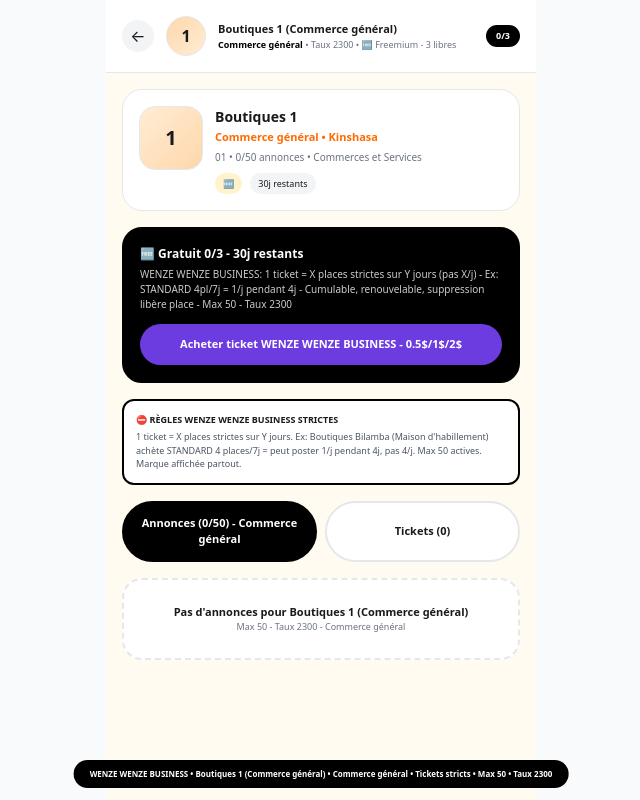
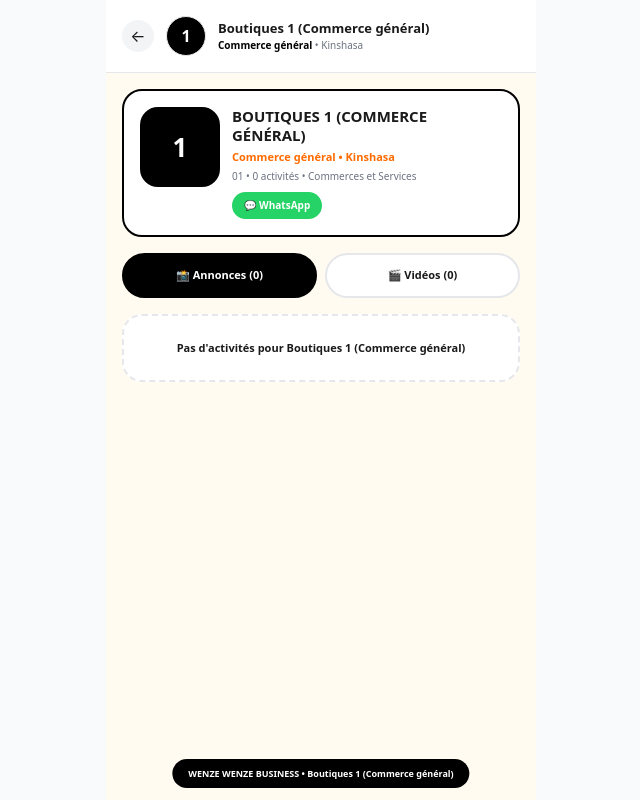
Before and after one commit to kongolokelvin47-cmd/Wenze-pwa, a Next.js app: page /boutique/1 in a window 1280 px wide. Shown: the whole page, without its empty margins (319-959 px from the left). Built offline with nearby package versions, Linux system fonts and the light colour scheme.

Commit message:
Refactor boutique page logic and UI components

```diff
--- a/app/boutique/[id]/page.tsx
+++ b/app/boutique/[id]/page.tsx
@@ -1,41 +1,47 @@
 "use client";
 import { useEffect, useState, useMemo } from "react";
 import Link from "next/link";
-import { useParams, useRouter } from "next/navigation";
-import { FREEMIUM, PALIERS, TAUX_CDF, toCDF, toCDFString, verifierAbonnement, checkFreemiumWenze, isCompteCache, libererPlace, renouvelerTicket } from "@/lib/paiement";
-import { getCategorieById, normalizeCategorie, CATEGORIES_WENZE } from "@/lib/categories";
+import { useParams } from "next/navigation";
+import { TAUX_CDF, toCDF } from "@/lib/paiement";
+import { getCategorieById, normalizeCategorie } from "@/lib/categories";
 
-export const dynamic = 'force-dynamic';
+export const dynamic = "force-dynamic";
 
 function cleanWa(n:any){ return (n||"").toString().replace(/[^0-9]/g,"").replace(/^0+/,""); }
-function formatDate(d:any){ try{ const date = typeof d==="number" ? new Date(d) : new Date(d); return date.toLocaleDateString("fr-FR",{day:"2-digit",month:"short",year:"numeric"}); }catch{ return String(d); } }
+function formatDate(d:any){ try{ return new Date(d).toLocaleDateString("fr-FR",{day:"2-digit",month:"short",year:"numeric"}); }catch{ return ""; } }
 function getCurrentUser(){ try{ const r=localStorage.getItem("wenze_user"); return r?JSON.parse(r):null; }catch{ return null; } }
+function readList(k:string):any[]{ try{ const r=localStorage.getItem(k); const v=r?JSON.parse(r):[]; return Array.isArray(v)?v:[]; }catch{ return []; } }
 
-// WENZE WENZE BUSINESS - Identité Boutique + Marque
+// FIX TAUTOLOGIE EXPERT - Boutiques Boutique 8889 -> Boutiques 8889
 function getBoutiqueIdentite(u:any, wa:string){
-  const nomBrut = (u.nomBoutique || u.boutiqueName || u.nomEtablissement || u.name || "").trim();
-  const marqueBrut = (u.marque || u.slogan || u.activite || u.typeBoutique || "").trim();
+  const nomBrut = (u?.nomBoutique || u?.boutiqueName || u?.nomEtablissement || u?.name || "").trim();
+  const marqueBrut = (u?.marque || u?.slogan || u?.activite || "").trim();
 
-  if(nomBrut.includes("(") && nomBrut.toLowerCase().includes("boutiques")){
+  // Cas déjà bon: "Boutiques Bilamba (Maison d'habillement)" -> garde, nettoie double
+  if(nomBrut.toLowerCase().includes("boutiques") && nomBrut.includes("(")){
+    const cleaned = nomBrut.replace(/Boutiques\s+Boutiques/i,"Boutiques").replace(/Boutique\s+Boutiques/i,"Boutiques").trim();
     return {
-      nomComplet: nomBrut,
-      nomCourt: nomBrut.split("(")[0].trim(),
-      marque: nomBrut.match(/\((.*?)\)/)?.[1] || marqueBrut || "Commerce général",
-      initial: nomBrut.replace(/Boutiques/i,"").trim()[0] || "B"
+      nomComplet: cleaned,
+      nomCourt: cleaned.split("(")[0].trim(),
+      marque: cleaned.match(/\((.*?)\)/)?.[1] || marqueBrut || "Commerce général",
+      initial: cleaned.replace(/^Boutiques\s*/i,"").trim()[0]?.toUpperCase() || "B"
     };
   }
 
-  let nomBase = nomBrut.replace(/^Boutiques\s*/i,"").trim();
-  if(!nomBase || nomBase.startsWith("Boutique ")){
-    const cat = (u.categorieId || "").toLowerCase();
+  // Nettoie Boutiques + Boutique au singulier
+  let nomBase = nomBrut.replace(/^Boutiques\s*/i,"").replace(/^Boutique\s*/i,"").split("(")[0].trim();
+  if(!nomBase){
+    const cat = (u?.categorieId || "").toLowerCase();
     if(cat.includes("vetement") || cat.includes("habillement")) nomBase = "Bilamba";
     else if(cat.includes("agro")) nomBase = "Mamie Wenze";
     else if(cat.includes("electronique")) nomBase = "TechZone Kin";
     else if(cat.includes("beaute")) nomBase = "Beauty Glam";
-    else nomBase = wa ? `Boutique ${wa.slice(-4)}` : "Wenze Shop";
+    else nomBase = wa ? `8889`.length ? `${wa.slice(-4)}` : "Wenze Shop" : "Wenze Shop";
+    // Si wa existe, on met le numéro: ex 8889
+    if(wa && nomBase === wa.slice(-4)) nomBase = wa.slice(-4);
   }
 
-  let marqueFinale = marqueBrut;
+  let marqueFinale = marqueBrut.replace(/^Boutiques\s*/i,"").replace(/^Boutique\s*/i,"").trim();
   if(!marqueFinale){
     if(nomBase.toLowerCase().includes("bilamba")) marqueFinale = "Maison d'habillement";
     else if(nomBase.toLowerCase().includes("mamie")) marqueFinale = "Agro & Vivrier";
@@ -54,60 +60,39 @@ function getBoutiqueIdentite(u:any, wa:string){
 
 export default function BoutiquePage(){
   const params = useParams();
-  const router = useRouter();
-  const rawId = (params?.id as string)||"";
+  const rawId = (params?.id as string) || (params?.wa as string) || "";
   let idParam = rawId;
-  try{ idParam = decodeURIComponent(rawId); }catch{ idParam = rawId; }
+  try{ idParam = decodeURIComponent(rawId); }catch{}
   const waSearch = cleanWa(idParam);
 
   const [boutique, setBoutique] = useState<any>(null);
   const [annonces, setAnnonces] = useState<any[]>([]);
-  const [transactions, setTransactions] = useState<any[]>([]);
-  const [abInfo, setAbInfo] = useState<any>(null);
   const [loading, setLoading] = useState(true);
-  const [tab, setTab] = useState<"annonces"|"operations">("annonces");
+  const [tab, setTab] = useState<"annonces"|"videos">("annonces");
   const [currentUser, setCurrentUser] = useState<any>(null);
   const [toast, setToast] = useState<string|null>(null);
-  const [isCacheView, setIsCacheView] = useState(false);
+  const [lightbox, setLightbox] = useState<any>(null);
 
   const refresh = ()=>{
     try{
       const u = getCurrentUser(); setCurrentUser(u);
-      const allRaw = localStorage.getItem("wenze_all_users");
-      const allUsers = allRaw ? JSON.parse(allRaw) : [];
+      const allUsers = readList("wenze_all_users");
       let found = allUsers.find((x:any)=> cleanWa(x.ownerWhatsapp||x.whatsapp||x.id)===waSearch || x.id===idParam);
       if(!found && u && cleanWa(u.ownerWhatsapp||u.whatsapp||u.id)===waSearch) found = u;
       if(!found) found = { nom:idParam, nomEtablissement:idParam, ownerWhatsapp:waSearch, whatsapp:waSearch, categorieId:"commerces-services", ville:"Kinshasa", createdAt: new Date().toISOString() };
 
-      const cache = isCompteCache(found);
-      setIsCacheView(cache);
-
       if(found){
         const fixedCat = normalizeCategorie(found.categorieId||"commerces-services");
         const catObj = getCategorieById(fixedCat);
-        const listTmp = JSON.parse(localStorage.getItem("wenze_annonces_list")||"[]");
-        const countTmp = listTmp.filter((a:any)=> cleanWa(a.ownerWhatsapp||a.whatsapp||a.userId)===waSearch).length;
-        const check = checkFreemiumWenze(found, countTmp);
         const identite = getBoutiqueIdentite(found, waSearch);
-        found = {...found, ...identite, categorieId:fixedCat, categorieTitre:catObj?.titre||fixedCat, catObj, abCheck: check, isCache: cache };
+        found = {...found, ...identite, categorieId:fixedCat, categorieTitre:catObj?.titre||fixedCat, photo: found.photo || found.avatar || "" };
       }
       setBoutique(found);
 
-      const listRaw = localStorage.getItem("wenze_annonces_list");
-      const list = listRaw ? JSON.parse(listRaw) : [];
+      const list = readList("wenze_annonces_list");
       const res = list.filter((a:any)=> cleanWa(a.ownerWhatsapp||a.whatsapp||a.userId)===waSearch);
       res.sort((a:any,b:any)=> new Date(b.createdAt||0).getTime() - new Date(a.createdAt||0).getTime());
       setAnnonces(res);
-
-      const transRaw = localStorage.getItem("wenze_transactions");
-      const trans = transRaw ? JSON.parse(transRaw) : [];
-      const uniq:any[]=[]; const seen:any={};
-      for(const t of trans){ const tid=t.transactionId||t.id||t.ticketId; if(tid&&!seen[tid]){ seen[tid]=true; uniq.push(t); } }
-      uniq.sort((a:any,b:any)=> new Date(b.date||b.createdAt||0).getTime() - new Date(a.date||a.createdAt||0).getTime());
-      setTransactions(uniq.filter((t:any)=> !t.ownerWhatsapp || cleanWa(t.ownerWhatsapp)===waSearch || cleanWa(t.userId||"")===waSearch).slice(0,30));
-
-      const checkB = checkFreemiumWenze(found, res.length);
-      setAbInfo(checkB);
     }catch{}
     setLoading(false);
   };
@@ -116,145 +101,120 @@ export default function BoutiquePage(){
 
   const isOwner = useMemo(()=>{
     if(!currentUser) return false;
-    const waU = cleanWa(currentUser.ownerWhatsapp||currentUser.whatsapp||currentUser.id);
-    return waU===waSearch || currentUser.id===idParam;
+    return cleanWa(currentUser.ownerWhatsapp||currentUser.whatsapp||currentUser.id)===waSearch || currentUser.id===idParam;
   },[currentUser, waSearch, idParam]);
+
+  const videos = useMemo(()=> annonces.filter(a=> a.video || a.videoUrl || a.mediaType==="video"), [annonces]);
+  const images = useMemo(()=> annonces.filter(a=> !a.video && !a.videoUrl), [annonces]);
 
   const handleWhatsApp = (annonce:any)=>{
     const phone = cleanWa(boutique?.ownerWhatsapp||boutique?.whatsapp||waSearch);
-    const msg = `Bonjour ${boutique?.nomComplet||boutique?.nom||'Boutique'}! Sur WENZE WENZE BUSINESS, intéressé par *${annonce.titre}* à ${annonce.prix}$ / ${toCDF(annonce.prix).toLocaleString()} CDF (ID: ${annonce.id}) - Marque: ${boutique?.marque} - Précise taille/couleur/qty? - 0% comm - Taux ${TAUX_CDF}`;
+    const msg = `Bonjour ${boutique?.nomComplet}! Sur WENZE WENZE BUSINESS, intéressé par *${annonce.titre}* à ${annonce.prix}$ / ${toCDF(annonce.prix).toLocaleString()} CDF - Marque: ${boutique?.marque} - Précise taille/couleur/qty? - Taux ${TAUX_CDF}`;
     window.open(`https://wa.me/${phone}?text=${encodeURIComponent(msg)}`,"_blank");
   };
 
   const handleDelete = (annonceId:string)=>{
     if(!isOwner){ setToast("⛔ Pas ton annonce"); setTimeout(()=>setToast(null),3000); return; }
-    if(!confirm("Supprimer cette annonce? TA PLACE SERA LIBÉRÉE dans ton ticket WENZE WENZE BUSINESS. Tu pourras reposter dedans jusqu'à expiration.")) return;
+    if(!confirm("Supprimer cette annonce ?")) return;
     try{
-      const list = JSON.parse(localStorage.getItem("wenze_annonces_list")||"[]");
-      const filtered = list.filter((a:any)=> a.id!==annonceId);
-      localStorage.setItem("wenze_annonces_list", JSON.stringify(filtered));
-      libererPlace(annonceId);
+      const list = readList("wenze_annonces_list");
+      localStorage.setItem("wenze_annonces_list", JSON.stringify(list.filter((a:any)=> a.id!==annonceId)));
       setAnnonces(prev=> prev.filter(a=> a.id!==annonceId));
-      setToast("✅ Supprimé - Place libérée - WENZE WENZE BUSINESS");
-      refresh();
+      setToast("✅ Supprimé");
       setTimeout(()=>setToast(null),3000);
     }catch{ setToast("Erreur suppression"); setTimeout(()=>setToast(null),3000); }
   };
 
-  const handleRenouveler = (ticketId:string)=>{
-    const res = renouvelerTicket(ticketId);
-    if(res.success){ setToast(`♻️ Ticket renouvelé +${res.ticket.jours}j - Expire ${formatDate(res.ticket.expireAt)}`); refresh(); setTimeout(()=>setToast(null),3000); }
-  };
-
-  if(loading) return <div className="max-w-[430px] mx-auto bg-[#FFFBF0] min-h-screen p-6 text-center font-black">Chargement WENZE WENZE BUSINESS... Taux {TAUX_CDF}</div>;
-
-  if(isCacheView && !isOwner){
-    return (
-      <div className="max-w-[430px] mx-auto bg-[#FFFBF0] min-h-screen pb-20 p-6 text-center">
-        <div className="bg-white border-2 border-black rounded-[24px] p-8 mt-10">
-          <p className="text-4xl">🔒</p>
-          <p className="font-black text-[16px] mt-4">{boutique?.nomComplet || `Boutique ${idParam}`} en mode caché</p>
-          <p className="text-[11px] text-gray-600 mt-2">Ce vendeur a utilisé ses 3 images à vie gratuites et ses 30j sont expirés. Son compte est caché jusqu'à achat d'un ticket WENZE WENZE BUSINESS. Ex: Boutiques Bilamba (Maison d'habillement).</p>
-          <Link href="/" className="mt-6 block bg-black text-white py-3 rounded-full font-black text-[11px]">Retour accueil - Taux {TAUX_CDF}</Link>
-        </div>
-      </div>
-    );
-  }
+  if(loading) return <div className="max-w-[430px] mx-auto bg-[#FFFBF0] min-h-screen p-6 text-center font-black">Chargement...</div>;
 
   return (
     <div className="max-w-[430px] mx-auto bg-[#FFFBF0] min-h-screen pb-28">
       <header className="sticky top-0 bg-white z-20 p-4 border-b flex items-center gap-3">
         <Link href="/boutiques" className="w-8 h-8 bg-gray-100 rounded-full flex items-center justify-center">←</Link>
-        <div className="w-10 h-10 rounded-full bg-gradient-to-br from-orange-200 to-orange-100 flex items-center justify-center font-black border">
-          {boutique?.initial || "B"}
+        <div className="w-10 h-10 rounded-full bg-black text-white flex items-center justify-center font-black border overflow-hidden">
+          {boutique?.photo ? <img src={boutique.photo} className="w-full h-full object-cover"/> : boutique?.initial || "B"}
         </div>
         <div className="flex-1 min-w-0">
-          <h1 className="font-black text-[11px] truncate">{boutique?.nomComplet || idParam} {isOwner?"• TOI":""}</h1>
-          <p className="text-[9px] text-gray-500 truncate"><span className="font-bold text-black">{boutique?.marque}</span> • Taux {TAUX_CDF} • {abInfo?.badge} {abInfo?.palierId || "Freemium"} {abInfo?.placesRestantes!==undefined?`- ${abInfo.placesRestantes} libres`:''}</p>
+          <h1 className="font-black text-[13px] truncate">{boutique?.nomComplet || idParam} {isOwner?"• TOI":""}</h1>
+          <p className="text-[10px] text-gray-500 truncate"><span className="font-bold text-black">{boutique?.marque}</span> • {boutique?.ville||"Kinshasa"}</p>
         </div>
-        <span className={`text-[9px] px-2.5 py-1 rounded-full font-black ${abInfo?.isCache?'bg-red-600 text-white':abInfo?.isPaye?'bg-green-600 text-white':'bg-black text-white'}`}>{abInfo?.isCache?"CACHÉ":abInfo?.isPaye?`${abInfo.ticketsActifs?.length||0} tickets`:`${abInfo?.count||0}/3`}</span>
       </header>
 
       <div className="p-4">
-        {/* Profil boutique avec marque */}
-        <div className="bg-white border rounded-[20px] p-4 mb-4 flex gap-3">
-          <div className="w-16 h-16 rounded-[16px] bg-gradient-to-br from-orange-100 to-orange-200 flex items-center justify-center text-xl font-black border">
-            {boutique?.initial || "B"}
+        {/* BANDE PROFIL AGRANDIE - PHOTO VISIBLE + NOM GRAS */}
+        <div className="bg-white border-2 border-black rounded-[20px] p-4 mb-4 flex gap-3">
+          <div className="w-20 h-20 rounded-[18px] bg-black text-white flex items-center justify-center text-[26px] font-black border-2 border-black overflow-hidden shrink-0">
+            {boutique?.photo ? <img src={boutique.photo} className="w-full h-full object-cover"/> : boutique?.initial || "B"}
           </div>
-          <div className="flex-1">
-            <p className="font-black text-[14px]">{boutique?.nomCourt || boutique?.nomComplet}</p>
-            <p className="text-[11px] font-bold text-[#FF6B00] mt-0.5">{boutique?.marque} • {boutique?.ville||"Kinshasa"}</p>
-            <p className="text-[10px] text-gray-500 mt-1">0{boutique?.ownerWhatsapp?.slice(-9)} • {annonces.length}/{abInfo?.totalImagesMax||50} annonces • {boutique?.categorieTitre}</p>
+          <div className="flex-1 min-w-0">
+            <p className="font-black text-[15px] leading-tight uppercase">{boutique?.nomComplet}</p>
+            <p className="text-[11px] font-bold text-[#FF6B00] mt-1">{boutique?.marque} • {boutique?.ville||"Kinshasa"}</p>
+            <p className="text-[10px] text-gray-500 mt-1">0{cleanWa(boutique?.ownerWhatsapp||boutique?.whatsapp||waSearch).slice(-9)} • {annonces.length} activités • {boutique?.categorieTitre}</p>
             <div className="flex gap-2 mt-2">
-              <span className="text-[9px] bg-[#FFF2CC] px-2 py-1 rounded-full font-bold">{abInfo?.badge} {abInfo?.palierId}</span>
-              <span className="text-[9px] bg-gray-100 px-2 py-1 rounded-full">{abInfo?.joursRestants||0}j restants</span>
+              <a href={`https://wa.me/${waSearch}`} target="_blank" className="bg-[#25D366] text-white px-3 py-1.5 rounded-full text-[10px] font-black">💬 WhatsApp</a>
+              {isOwner && <Link href="/publier" className="bg-black text-white px-3 py-1.5 rounded-full text-[10px] font-black">+ Publier</Link>}
             </div>
           </div>
         </div>
 
-        {isCacheView && isOwner && (
-          <div className="bg-red-600 text-white rounded-[20px] p-4 mb-4 border-2 border-black">
-            <p className="font-black text-[13px]">🔒 TON COMPTE EST CACHÉ - {boutique?.nomComplet}</p>
-            <p className="text-[11px] mt-1">Freemium 3 images à vie + 30j expirés. Tes {annonces.length} annonces invisibles. Achète ticket WENZE WENZE BUSINESS pour réapparaître. Ex: Boutiques Bilamba (Maison d'habillement) paie 0.5$ et revient.</p>
-            <Link href="/abonnement" className="mt-3 block bg-white text-black text-center py-3 rounded-full font-black text-[11px]">Payer 0.5$ - Réapparaître - WENZE WENZE BUSINESS</Link>
-          </div>
-        )}
-
-        {!isCacheView && (
-          <div className={`rounded-[20px] p-4 mb-4 border-2 ${abInfo?.isPaye?"bg-green-50 border-green-300":"bg-black text-white border-black"}`}>
-            <p className={`font-black text-[12px] ${abInfo?.isPaye?"text-green-800":"text-white"}`}>{abInfo?.message}</p>
-            <p className={`text-[10px] mt-1 ${abInfo?.isPaye?"text-green-700":"text-white/80"}`}>WENZE WENZE BUSINESS: 1 ticket = X places strictes sur Y jours (pas X/j) - Ex: STANDARD 4pl/7j = 1/j pendant 4j - Cumulable, renouvelable, suppression libère place - Max 50 - Taux {TAUX_CDF}</p>
-            {abInfo?.ticketsActifs?.length>0 && <p className="text-[9px] mt-2 opacity-80">{abInfo.ticketsActifs.length} ticket(s) actif(s) - {abInfo.placesRestantes} places libres / {abInfo.totalImagesMax} - {boutique?.marque}</p>}
-            {!abInfo?.isPaye && <Link href="/abonnement" className="mt-3 block bg-[#6C3CE0] text-white text-center py-3 rounded-full font-bold text-[11px]">Acheter ticket WENZE WENZE BUSINESS - 0.5$/1$/2$</Link>}
-          </div>
-        )}
+        {/* PANNEAU PRIX ABONNEMENT SUPPRIME - RESTE QUE DANS /tarif */}
 
         {toast && <div className="mb-3 bg-black text-white p-3 rounded-xl text-[10px] font-bold text-center">{toast}</div>}
 
-        <div className="bg-white border-2 border-black rounded-xl p-3 mb-4 text-[9px]">
-          <p className="font-black">⛔ RÈGLES WENZE WENZE BUSINESS STRICTES</p>
-          <p className="text-gray-600 mt-1">1 ticket = X places strictes sur Y jours. Ex: Boutiques Bilamba (Maison d'habillement) achète STANDARD 4 places/7j = peut poster 1/j pendant 4j, pas 4/j. Max 50 actives. Marque affichée partout.</p>
-        </div>
-
         <div className="flex gap-2 mb-4">
-          <button onClick={()=> setTab("annonces")} className={`flex-1 py-3 rounded-full font-black text-[11px] border-2 ${tab==="annonces" ? "bg-black text-white border-black" : "bg-white"}`}>Annonces ({annonces.length}/50) - {boutique?.marque}</button>
-          <button onClick={()=> setTab("operations")} className={`flex-1 py-3 rounded-full font-black text-[11px] border-2 ${tab==="operations" ? "bg-[#6C3CE0] text-white border-[#6C3CE0]" : "bg-white"}`}>Tickets ({transactions.length})</button>
+          <button onClick={()=> setTab("annonces")} className={`flex-1 py-3 rounded-full font-black text-[11px] border-2 ${tab==="annonces" ? "bg-black text-white border-black" : "bg-white"}`}>📸 Annonces ({annonces.length})</button>
+          <button onClick={()=> setTab("videos")} className={`flex-1 py-3 rounded-full font-black text-[11px] border-2 ${tab==="videos" ? "bg-black text-white border-black" : "bg-white"}`}>🎬 Vidéos ({videos.length})</button>
         </div>
 
         {tab==="annonces" ? (
           <div className="grid gap-3">
-            {annonces.length===0 ? <div className="bg-white border-2 border-dashed rounded-[20px] p-6 text-center"><p className="font-black text-[11px]">Pas d'annonces pour {boutique?.nomComplet}</p><p className="text-[9px] text-gray-500">Max 50 - Taux {TAUX_CDF} - {boutique?.marque}</p></div> :
+            {annonces.length===0 ? <div className="bg-white border-2 border-dashed rounded-[20px] p-6 text-center"><p className="font-black text-[11px]">Pas d'activités pour {boutique?.nomComplet}</p></div> :
               annonces.map((a:any)=>(
                 <div key={a.id} className="bg-white border-2 rounded-[20px] p-3 flex gap-3">
-                  <div className="w-20 h-20 bg-gray-50 rounded-xl overflow-hidden border">{a.photo ? <img src={a.photo} className="w-full h-full object-cover"/> : "📦"}</div>
-                  <div className="flex-1">
-                    <p className="text-[11px] font-black">{a.titre} {a.ticketId && <span className="text-[7px] bg-gray-100 px-1 rounded">🎫 {a.ticketId.slice(0,8)}</span>}</p>
-                    <p className="text-[9px] text-gray-500">{a.commune} • {boutique?.marque} • Ticket {a.palierId||'Freemium'}</p>
-                    <p className="text-[10px] font-black mt-1 text-red-600">{a.prix}$ / {toCDF(a.prix).toLocaleString()} CDF</p>
+                  <div className="w-24 h-24 bg-gray-50 rounded-xl overflow-hidden border shrink-0 cursor-pointer" onClick={()=>setLightbox(a)}>
+                    {a.video || a.videoUrl ? <video src={a.video||a.videoUrl} className="w-full h-full object-cover" muted playsInline preload="metadata"/> : a.photo ? <img src={a.photo} className="w-full h-full object-cover"/> : <div className="w-full h-full flex items-center justify-center">📦</div>}
+                    {(a.video||a.videoUrl) && <span className="absolute -mt-6 ml-1 bg-black/70 text-white text-[8px] px-1.5 py-0.5 rounded-full">▶ VIDEO</span>}
+                  </div>
+                  <div className="flex-1 min-w-0">
+                    <p className="text-[11px] font-black truncate">{a.titre}</p>
+                    <p className="text-[9px] text-gray-500">{a.commune||boutique?.ville} • {boutique?.marque}</p>
+                    <p className="text-[11px] font-black mt-1">{a.prix}$ / {toCDF(a.prix).toLocaleString()} CDF</p>
                     <button onClick={()=>handleWhatsApp(a)} className="w-full mt-2 bg-[#25D366] text-white py-2 rounded-full font-black text-[9px]">💬 WhatsApp - {boutique?.nomCourt}</button>
                     <div className="flex gap-2 mt-2">
                       <Link href={`/produit/${a.id}`} className="flex-1 bg-white border-2 border-black py-2 rounded-full font-black text-[9px] text-center">👁️ Voir</Link>
                       {isOwner && <Link href={`/publier?edit=${a.id}`} className="flex-1 bg-black text-white py-2 rounded-full font-black text-[9px] text-center">✏️ Edit</Link>}
                     </div>
-                    {isOwner && <button onClick={()=>handleDelete(a.id)} className="mt-2 text-[8px] text-red-600 font-black border border-red-200 px-3 py-1 rounded-full">🗑️ Supprimer - Place libérée WENZE WENZE BUSINESS</button>}
+                    {isOwner && <button onClick={()=>handleDelete(a.id)} className="mt-2 text-[8px] text-red-600 font-black border border-red-200 px-3 py-1 rounded-full">🗑️ Supprimer</button>}
                   </div>
                 </div>
               ))
             }
           </div>
         ) : (
-          <div className="grid gap-2">
-            {transactions.map((t:any,i:number)=>(
-              <div key={i} className="bg-white border rounded-xl p-3">
-                <p className="font-bold text-[11px]">{t.palierId||t.offreId||t.type||"Ticket"} {t.ticketId?.slice(0,12)||""} ✅ - {boutique?.nomCourt}</p>
-                <p className="text-[9px] text-gray-500">{t.prixUSD||t.prix}$ / {t.prixCDF?.toLocaleString()||toCDF(t.prixUSD||0).toLocaleString()} CDF - {formatDate(t.createdAt||t.date)}</p>
-              </div>
-            ))}
+          <div className="grid grid-cols-2 gap-2">
+            {videos.length===0 ? <div className="col-span-2 bg-white border-2 border-dashed rounded-[20px] p-6 text-center"><p className="font-black text-[11px]">Pas de vidéos</p></div> :
+              videos.map((a:any)=>(
+                <div key={a.id} className="bg-white border rounded-xl overflow-hidden">
+                  <video src={a.video||a.videoUrl} controls playsInline className="w-full aspect-square object-cover bg-black"/>
+                  <div className="p-2"><p className="font-bold text-[11px] truncate">{a.titre}</p><p className="text-[10px]">{a.prix}$</p></div>
+                </div>
+              ))
+            }
           </div>
         )}
       </div>
 
-      <div className="fixed bottom-3 left-1/2 -translate-x-1/2 bg-black text-white px-4 py-2 rounded-full text-[8px] font-bold">WENZE WENZE BUSINESS • {boutique?.nomComplet} • {boutique?.marque} • Tickets stricts • Max 50 • Taux {TAUX_CDF}</div>
+      {/* LIGHTBOX IMAGE / VIDEO PLEIN ECRAN AU CLIC */}
+      {lightbox && (
+        <div className="fixed inset-0 bg-black/90 z-50 flex flex-col items-center justify-center p-4" onClick={()=>setLightbox(null)}>
+          <button className="self-end bg-white w-9 h-9 rounded-full font-black mb-2">✕</button>
+          {lightbox.video||lightbox.videoUrl ? <video src={lightbox.video||lightbox.videoUrl} controls autoPlay className="max-w-full max-h-[70vh] rounded-xl"/> : <img src={lightbox.photo} className="max-w-full max-h-[70vh] rounded-xl object-contain"/>}
+          <p className="text-white font-black text-[13px] mt-3 text-center">{lightbox.titre} - {lightbox.prix}$</p>
+          <button onClick={(e)=>{e.stopPropagation(); handleWhatsApp(lightbox);}} className="mt-3 bg-[#25D366] text-white px-6 py-3 rounded-full font-black text-[12px]">💬 Commander sur WhatsApp</button>
+        </div>
+      )}
+
+      <div className="fixed bottom-3 left-1/2 -translate-x-1/2 bg-black text-white px-4 py-2 rounded-full text-[9px] font-bold whitespace-nowrap">WENZE WENZE BUSINESS • {boutique?.nomComplet}</div>
     </div>
   );
-          }
+        }
```
